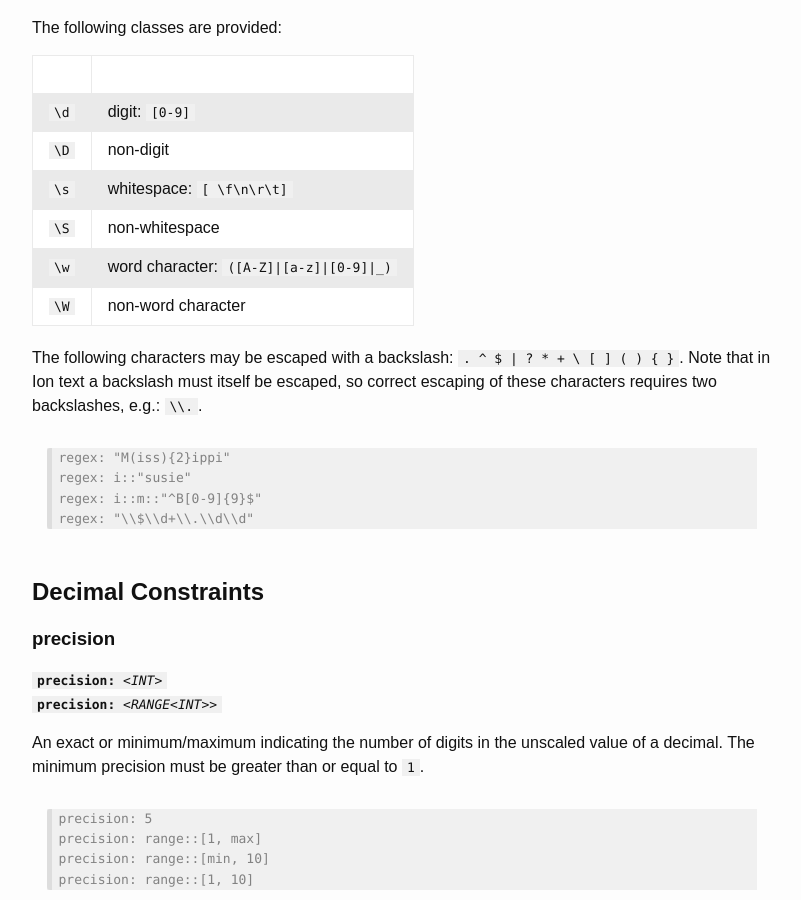
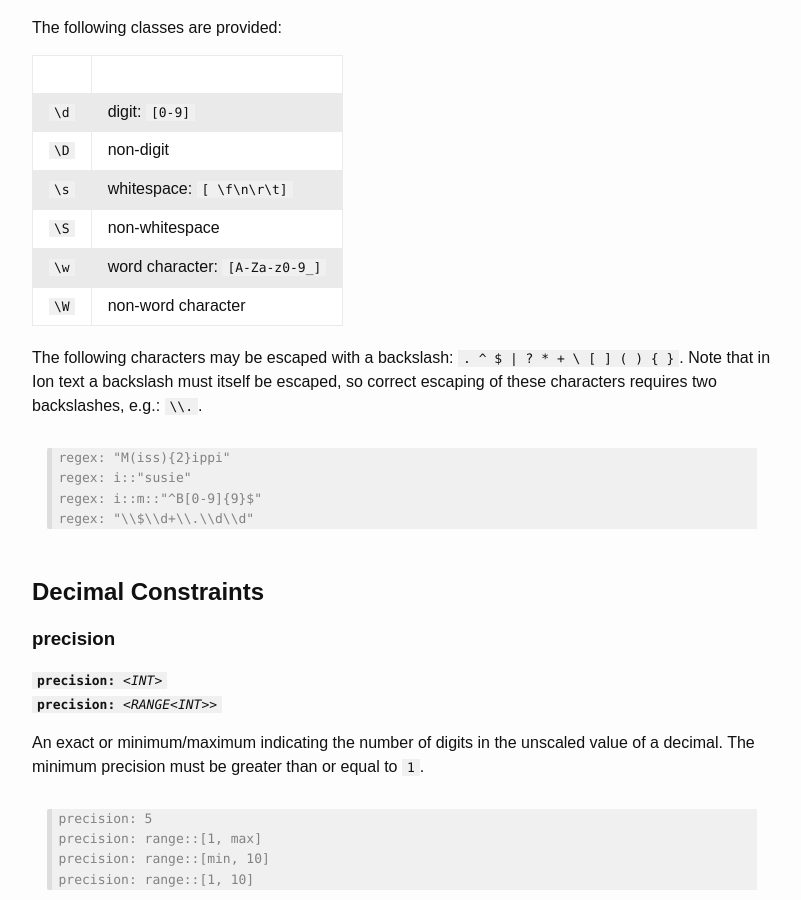
Before and after one commit to amazon-ion/ion-schema, a Jekyll site: the page built from docs/spec.md, in a window 1280 px wide and 900 px high, scrolled down 8748 px. Shown: the whole window, without its empty margins (238-1039 px from the left). Built offline with Jekyll 4.4.1, drawn with Linux system fonts in a browser that asks for light colours.

Commit message:
simplifies description of the regex \w character class (#17)

```diff
--- a/docs/spec.md
+++ b/docs/spec.md
@@ -438,7 +438,7 @@ The following classes are provided:
 | `\D` | non-digit |
 | `\s` | whitespace: `[ \f\n\r\t]` |
 | `\S` | non-whitespace |
-| `\w` | word character: `([A-Z]|[a-z]|[0-9]|_)` |
+| `\w` | word character: `[A-Za-z0-9_]` |
 | `\W` | non-word character |
 
 The following characters may be escaped with a backslash:  `. ^ $ | ? * + \ [ ] ( ) { }`.  Note that in Ion text a backslash must itself be escaped, so correct escaping of these characters requires two backslashes, e.g.:  `\\.`.
```
